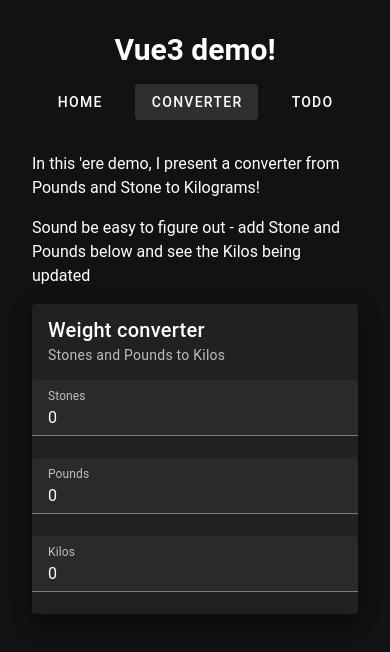
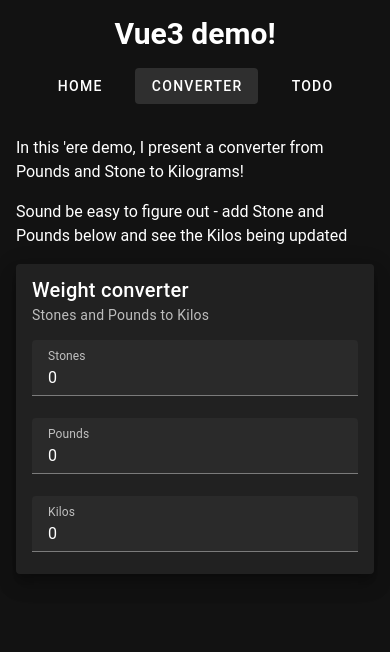
Before and after one commit to rwatson462/vue3-test, a Vue app: page /converter in a window 390 px wide. Shown: the top 652 px of the page. Built offline with nearby package versions, Linux system fonts and the light colour scheme.

Commit message:
Mobile styles

```diff
--- a/index.html
+++ b/index.html
@@ -6,7 +6,7 @@
     <meta name="viewport" content="width=device-width, initial-scale=1.0" />
     <title>Vite + Vue</title>
   </head>
-  <body class="p-4 max-w-2xl mx-auto">
+  <body class="max-w-2xl mx-auto">
     <div id="app"></div>
     <script type="module" src="/src/main.js"></script>
   </body>
--- a/src/components/Converter.vue
+++ b/src/components/Converter.vue
@@ -31,7 +31,7 @@
 
 <template>
   <v-card title="Weight converter" subtitle="Stones and Pounds to Kilos" elevation="12">
-    <form class="max-w-sm mx-auto flex flex-col">
+    <form class="max-w-sm mx-auto flex flex-col px-4">
       <v-text-field label="Stones" type="number" name="stones" v-model.number="stonesRef" @change="handleImperialUpdate" :disabled="imperialDisabled" />
       <v-text-field label="Pounds" type="number" name="pounds" v-model.number="poundsRef" @change="handleImperialUpdate" :disabled="imperialDisabled" />
       <v-text-field label="Kilos" type="number" name="kilos" v-model.number="kilosRef" @change="handleMetricUpdate" :disabled="metricDisabled" />
```
